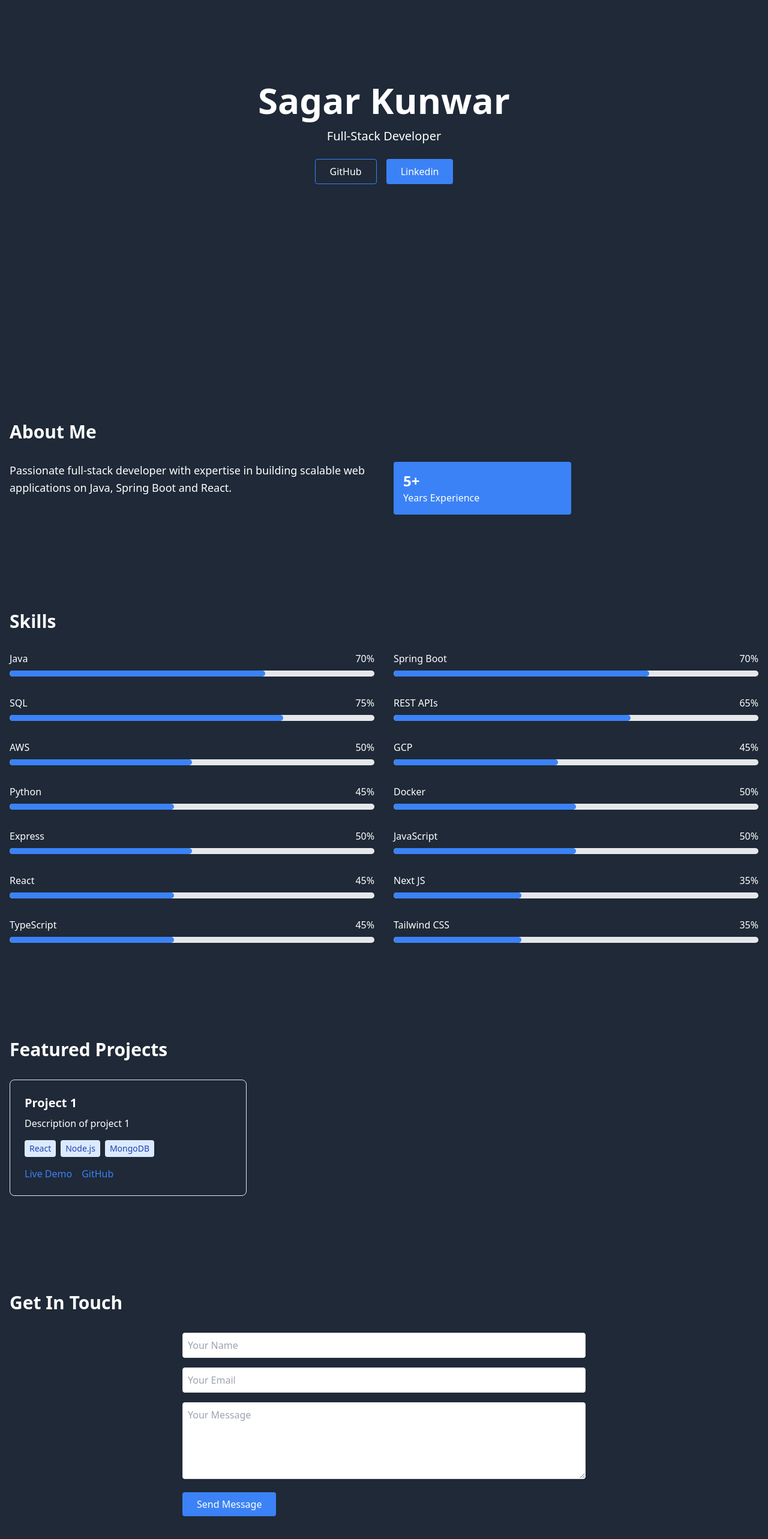
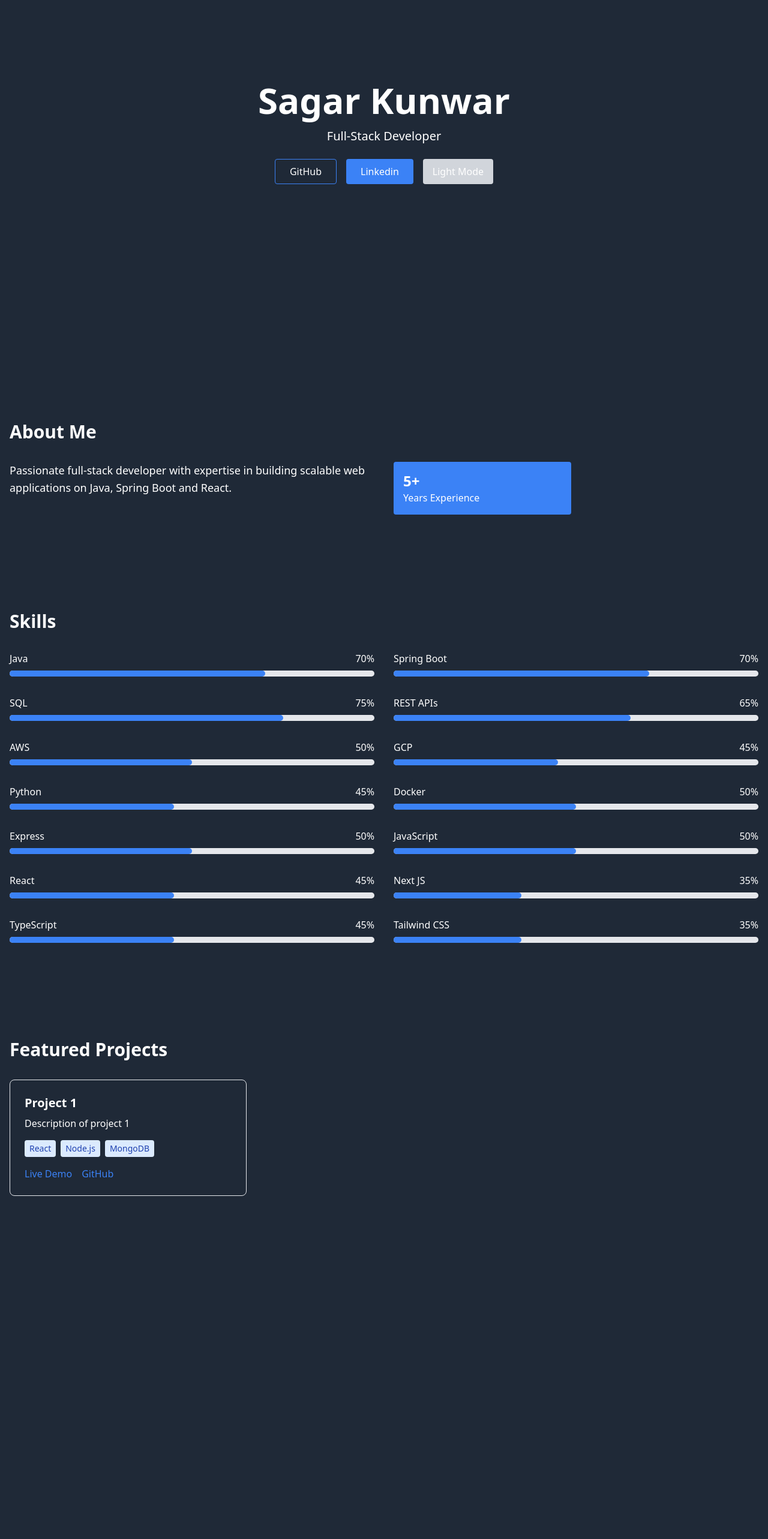
Before and after one commit to sagarkunwarc/portfolio-app, a React (Vite) app: page / in a window 1280 px wide. Shown: the part 210-2776 px from the top of the page at 60% size. After the commit the page ends 2316 px from the top, so only its background shows below. Built offline with nearby package versions, Linux system fonts and the light colour scheme.

Commit message:
remove contact section and add dark mode button

```diff
--- a/src/portfolio.tsx
+++ b/src/portfolio.tsx
@@ -1,7 +1,7 @@
 import React, { useEffect, useState } from "react";
 
 const Portfolio: React.FC = () => {
-  const [isDarkMode] = useState(true);
+  const [isDarkMode, setIsDarkMode] = useState(true);
 
   useEffect(() => {
     if (isDarkMode) {
@@ -52,7 +52,11 @@ const Portfolio: React.FC = () => {
           <p className="text-xl mb-6">Full-Stack Developer</p>
           <div className="flex justify-center gap-4">
             <button className="border border-blue-500 hover:bg-blue-500 transition-colors duration-300 px-6 py-2 rounded">
-              <a href="https://github.com/sagarkunwarc" target="_blank">
+              <a
+                href="https://github.com/sagarkunwarc"
+                target="_blank"
+                rel="noopener noreferrer"
+              >
                 GitHub
               </a>
             </button>
@@ -60,9 +64,17 @@ const Portfolio: React.FC = () => {
               <a
                 href="https://www.linkedin.com/in/sagarkunwar/"
                 target="_blank"
+                rel="noopener noreferrer"
               >
                 Linkedin
               </a>
+            </button>
+            {/* Light/Dark Mode Toggle */}
+            <button
+              onClick={() => setIsDarkMode(!isDarkMode)}
+              className="bg-gray-300 hover:bg-gray-400 transition-colors duration-300 px-4 py-2 rounded"
+            >
+              {isDarkMode ? "Light Mode" : "Dark Mode"}
             </button>
           </div>
         </div>
@@ -135,6 +147,7 @@ const Portfolio: React.FC = () => {
                 <a
                   href={project.link}
                   target="_blank"
+                  rel="noopener noreferrer"
                   className="text-blue-500 hover:text-blue-700"
                 >
                   Live Demo
@@ -142,6 +155,7 @@ const Portfolio: React.FC = () => {
                 <a
                   href={project.github}
                   target="_blank"
+                  rel="noopener noreferrer"
                   className="text-blue-500 hover:text-blue-700"
                 >
                   GitHub
@@ -151,32 +165,6 @@ const Portfolio: React.FC = () => {
           ))}
         </div>
       </section>
-
-      {/* Contact Section */}
-      <section className="py-20">
-        <h2 className="text-3xl font-bold mb-8">Get In Touch</h2>
-        <div className="max-w-2xl mx-auto">
-          <form className="space-y-4">
-            <input
-              type="name"
-              placeholder="Your Name"
-              className="w-full p-2 border rounded"
-            />
-            <input
-              type="email"
-              placeholder="Your Email"
-              className="w-full p-2 border rounded"
-            />
-            <textarea
-              placeholder="Your Message"
-              className="w-full p-2 border rounded h-32"
-            ></textarea>
-            <button className="bg-blue-500 hover:bg-blue-700 text-white px-6 py-2 rounded">
-              Send Message
-            </button>
-          </form>
-        </div>
-      </section>
     </div>
   );
 };
```
